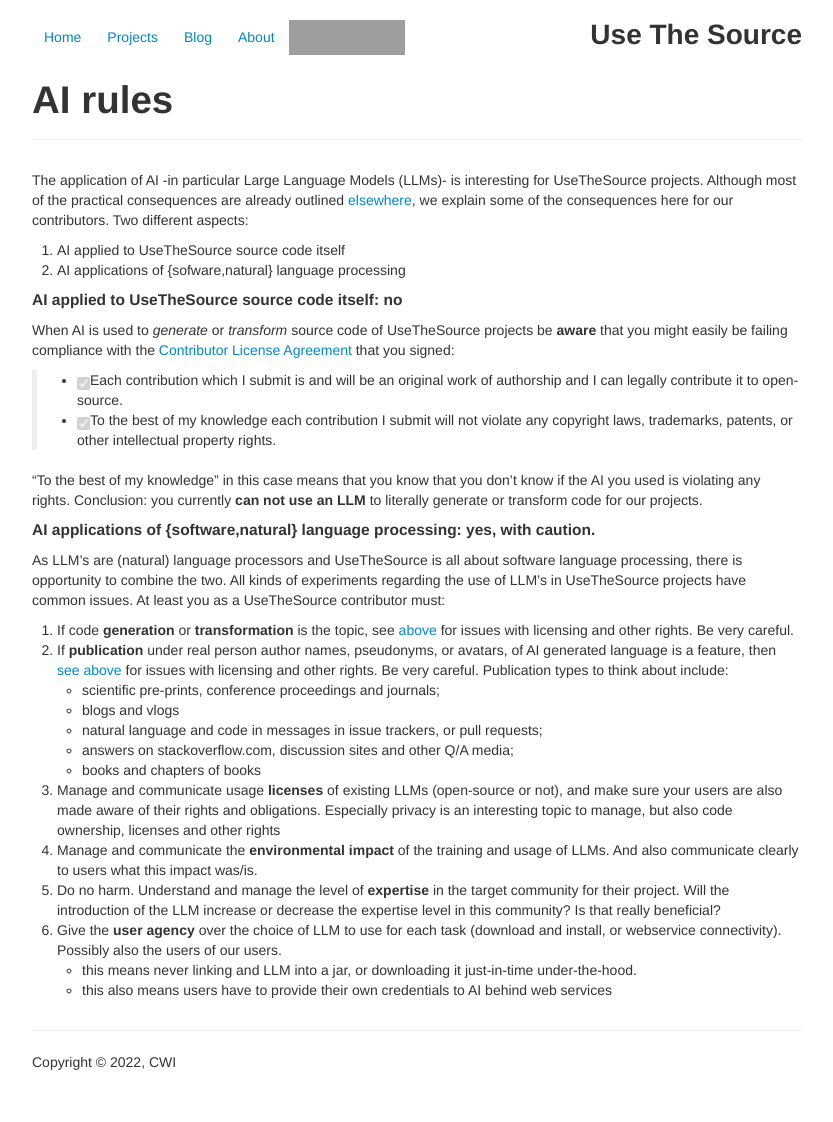
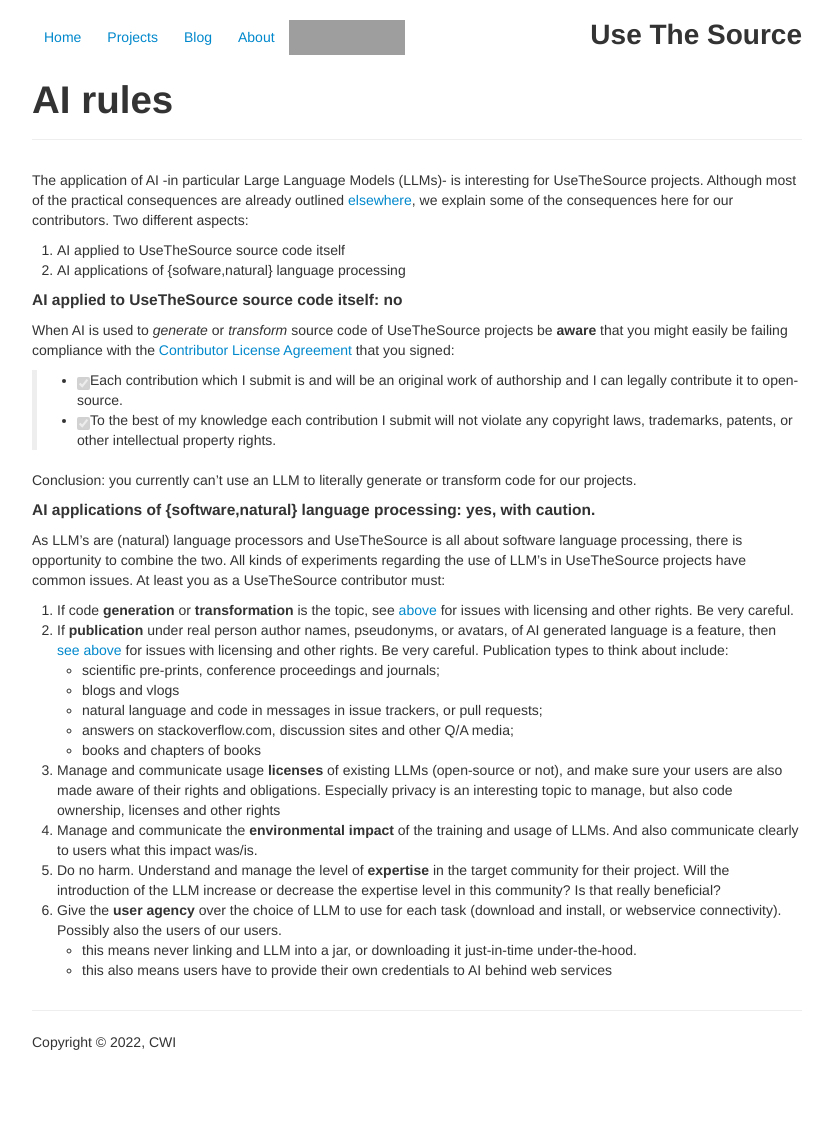
Before and after one commit to usethesource/usethesource.github.io, a Jekyll site: the page built from about/ai.md, in a window 1280 px wide. Shown: the whole page, without its empty margins (223-1056 px from the left). Built offline with Jekyll 4.4.1, drawn with Linux system fonts in a browser that asks for light colours; our own code applies the rules of GitHub Pages for plain Markdown files; grey boxes are pictures that could not be loaded.

Commit message:
Update AI contribution guidelines in ai.md
Clarified the conclusion regarding the use of LLMs for code generation.

```diff
--- a/about/ai.md
+++ b/about/ai.md
@@ -17,8 +17,7 @@
 > * [x] Each contribution which I submit is and will be an original work of authorship and I can legally contribute it to open-source.
 > * [x] To the best of my knowledge each contribution I submit will not violate any copyright laws, trademarks, patents, or other intellectual property rights.
 
-"To the best of my knowledge" in this case means that you know that you don't know if the AI you used is violating any rights.
-Conclusion: you currently **can not use an LLM** to literally generate or transform code for our projects.
+Conclusion: you currently can't use an LLM to literally generate or transform code for our projects.
 
 #### AI applications of {software,natural} language processing: yes, with caution.
 
```
